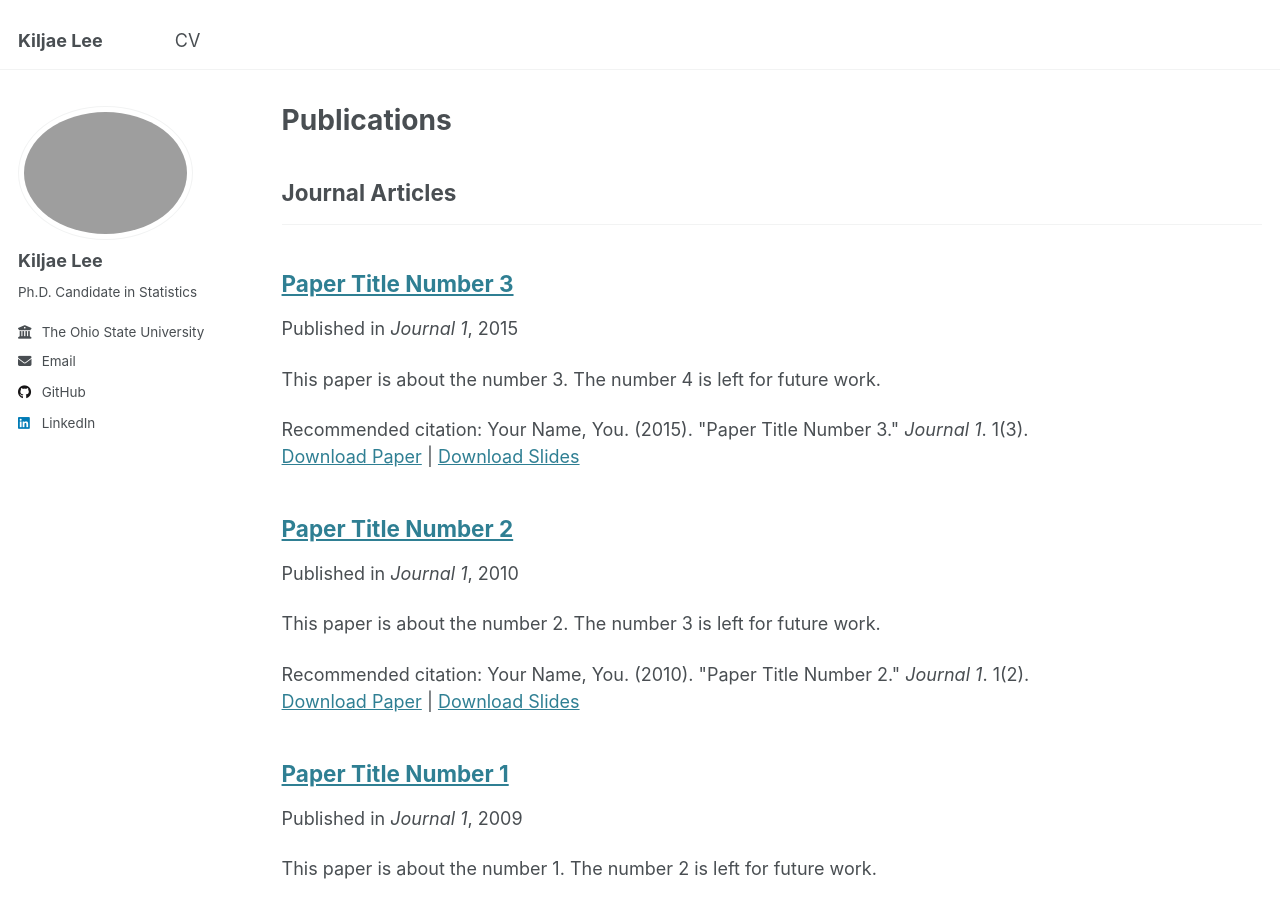
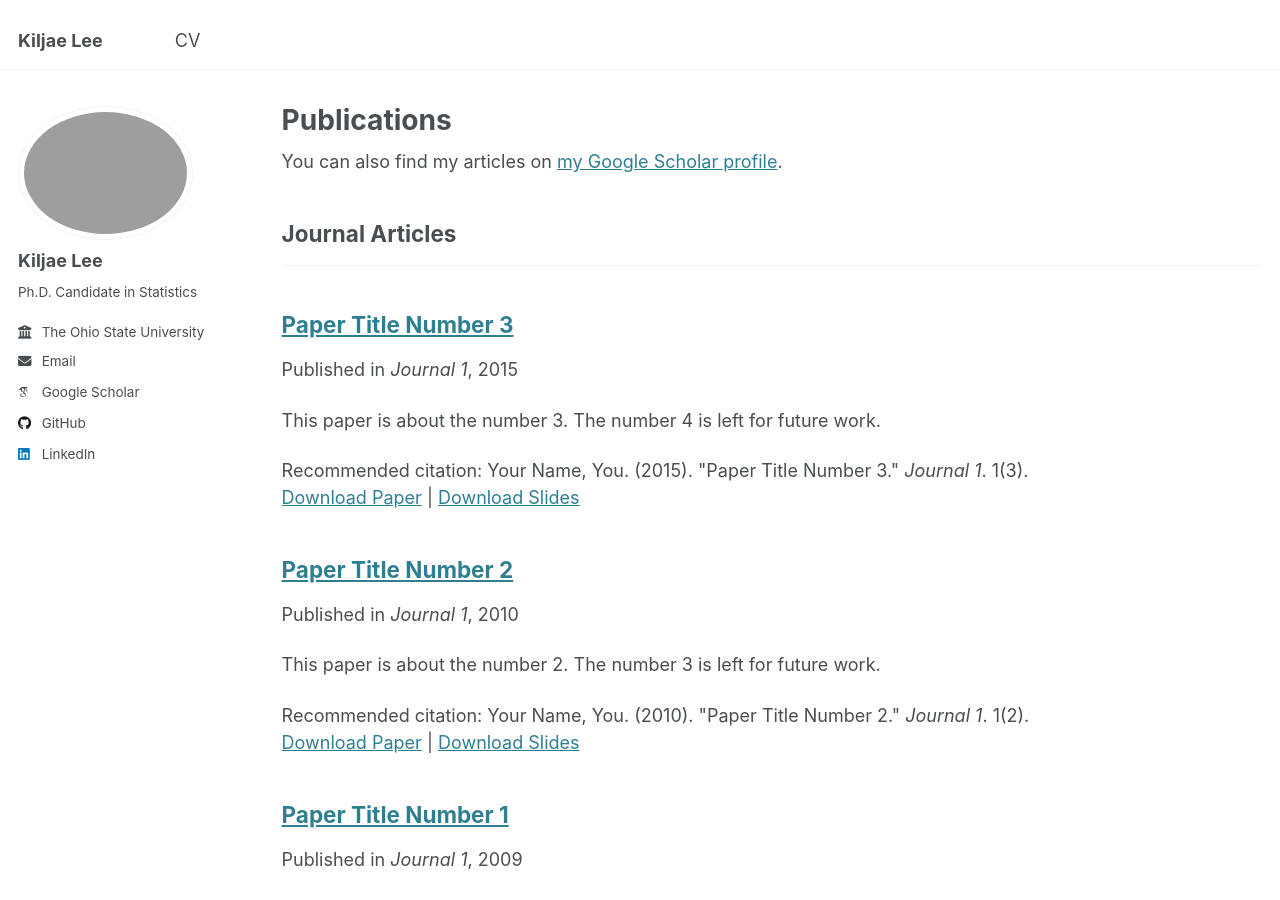
Before and after one commit to KiljaeL/KiljaeL.github.io, a Jekyll site: the page built from _pages/publications.html, in a window 1280 px wide and 900 px high. Built offline with Jekyll 4.4.1, drawn with Linux system fonts in a browser that asks for light colours; some web fonts are replaced; part of the change alters nothing that is shown.

Commit message:
Update site configuration

```diff
--- a/_config.yml
+++ b/_config.yml
@@ -33,7 +33,7 @@ author:
 
   # Academic websites
   arxiv            : # URL - Update with the correct link to your profile
-  googlescholar    : # URL
+  googlescholar    : "https://scholar.google.com/citations?user=UsRBPmUAAAAJ&hl=en&oi=sra"
   impactstory      : # URL
   orcid            : # URL
   semantic         : # URL
```
